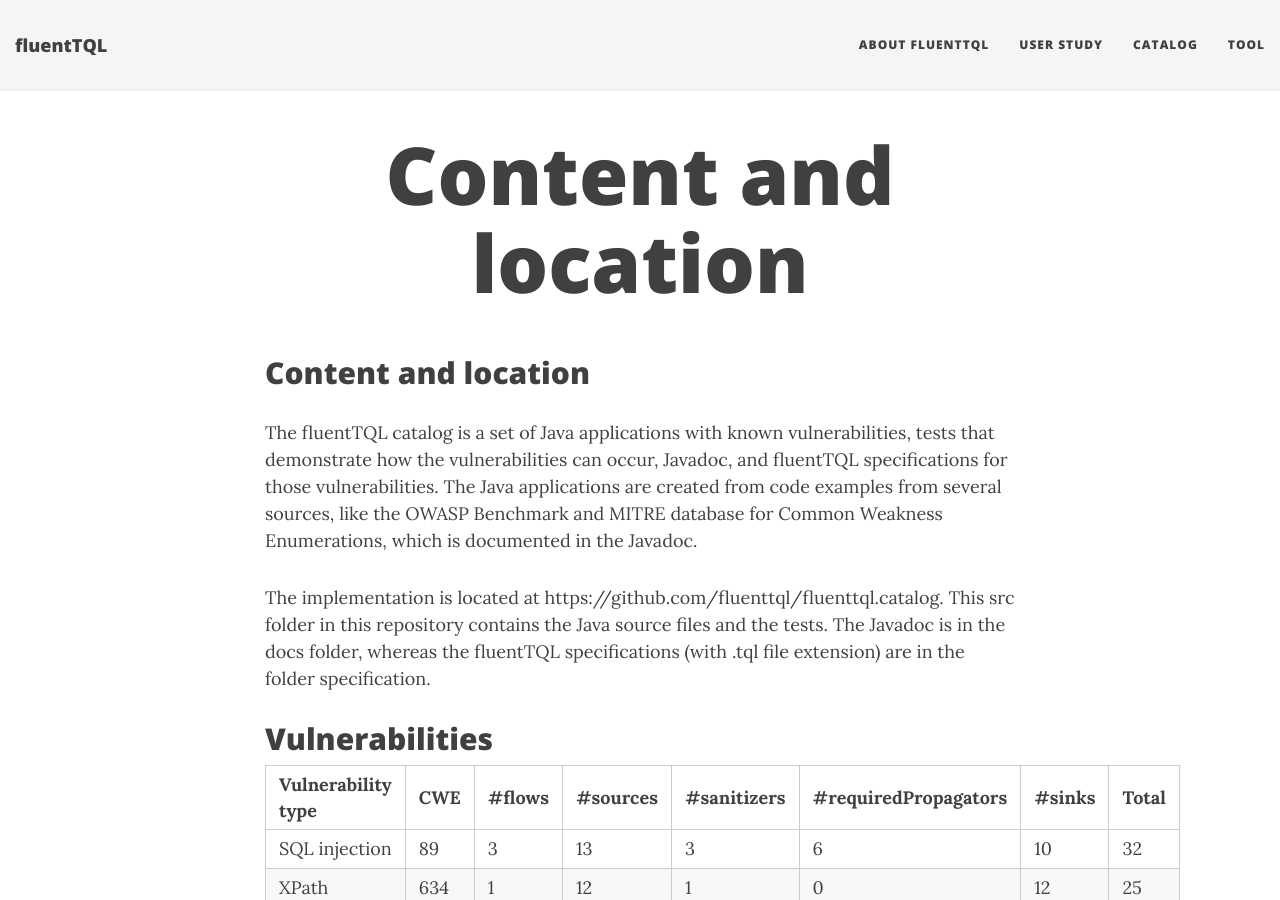
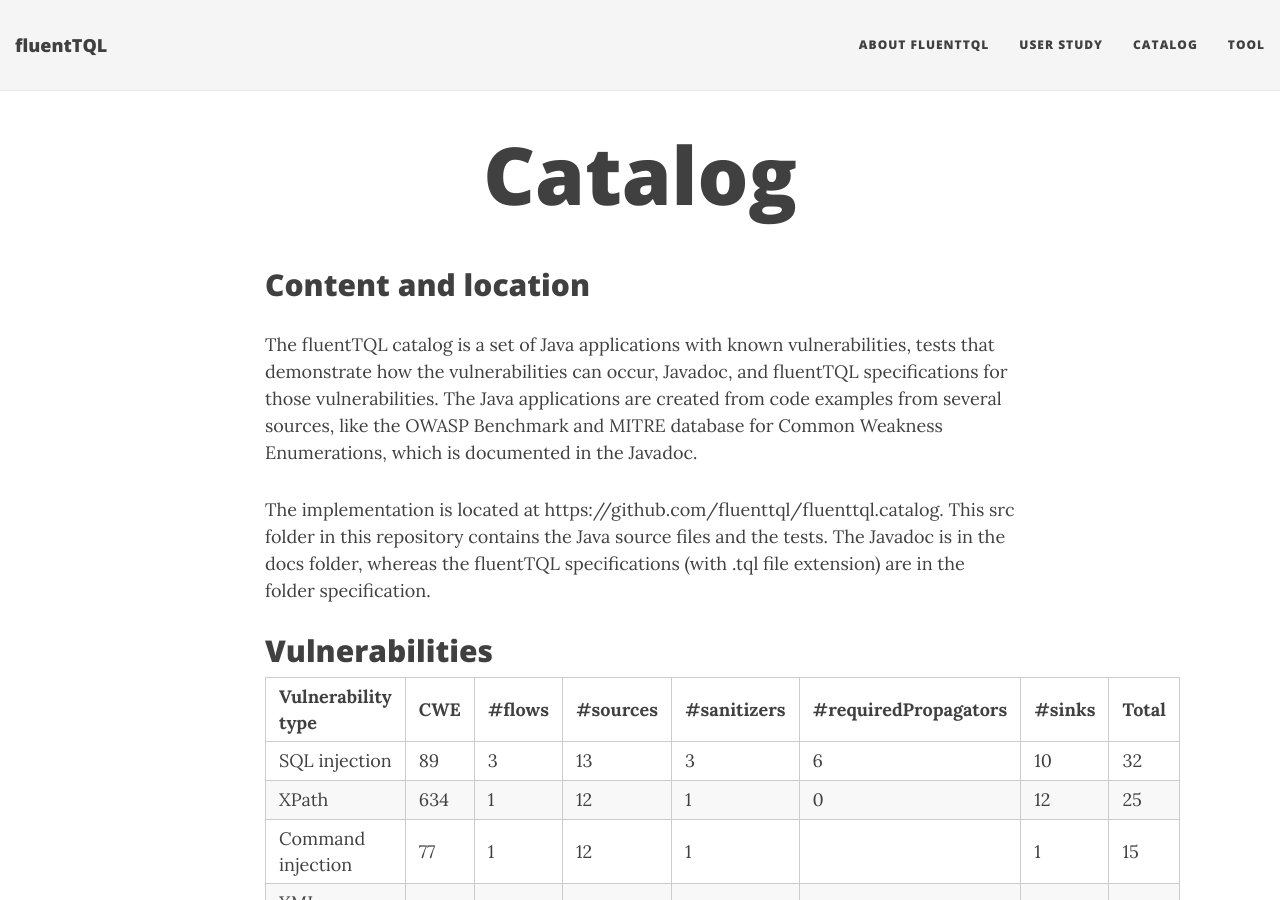
Before and after one commit to fluenttql/fluenttql.github.io, a Jekyll site: the page built from catalog.md, in a window 1280 px wide and 900 px high. Built offline with Jekyll 4.4.1, drawn with Linux system fonts in a browser that asks for light colours; nearby versions of some CDN libraries; our own code applies the rules of GitHub Pages for plain Markdown files.

Commit message:
adding title

```diff
--- a/catalog.md
+++ b/catalog.md
@@ -1,3 +1,11 @@
+---
+layout: page
+title: Catalog
+subtitle:
+---
+
+
+
 ## Content and location
 
 The fluentTQL catalog is a set of Java applications with known vulnerabilities, tests that demonstrate how the vulnerabilities can occur,  Javadoc, and fluentTQL specifications for those vulnerabilities. The Java applications are created from code examples from several sources, like the OWASP Benchmark and MITRE database for Common Weakness Enumerations, which is documented in the Javadoc.
```
